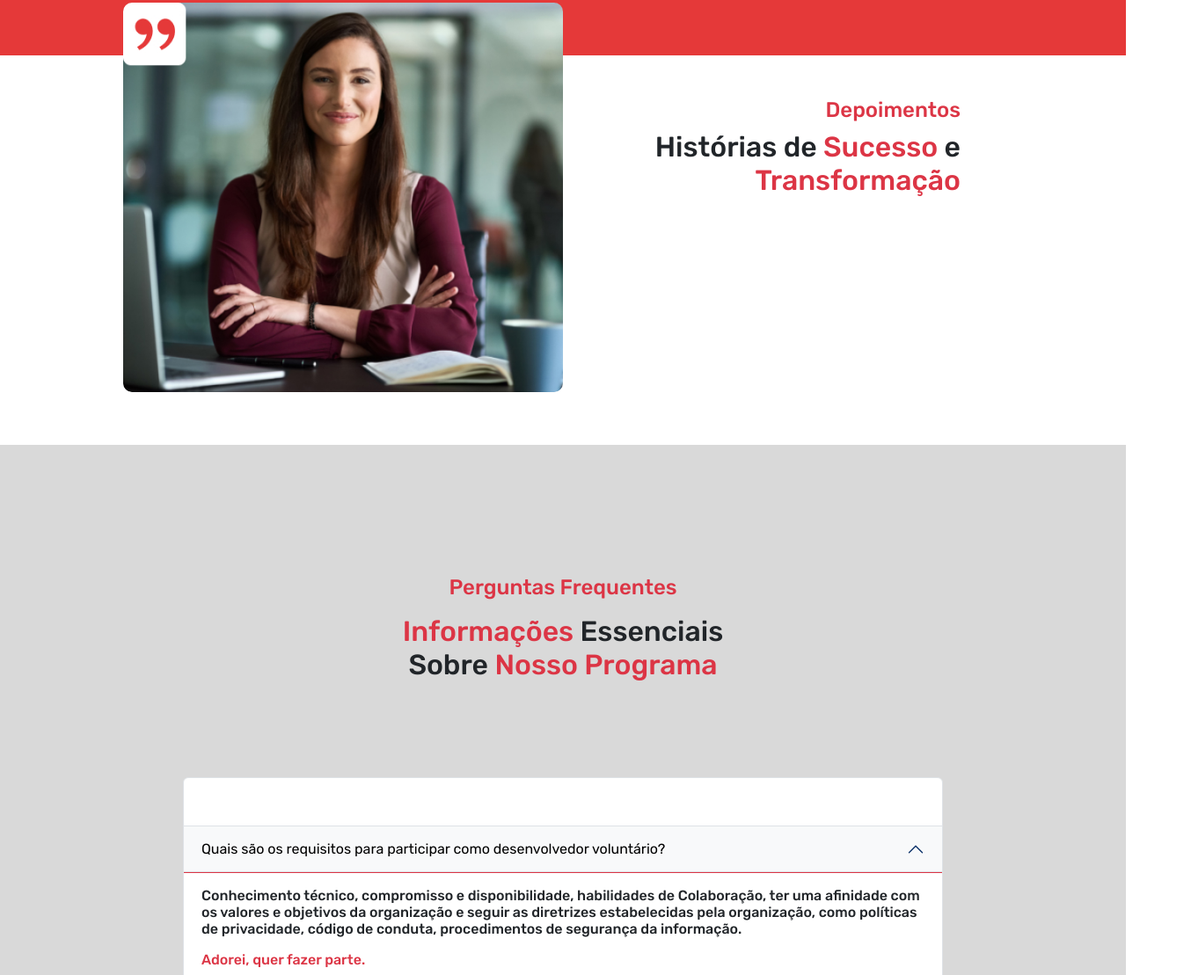
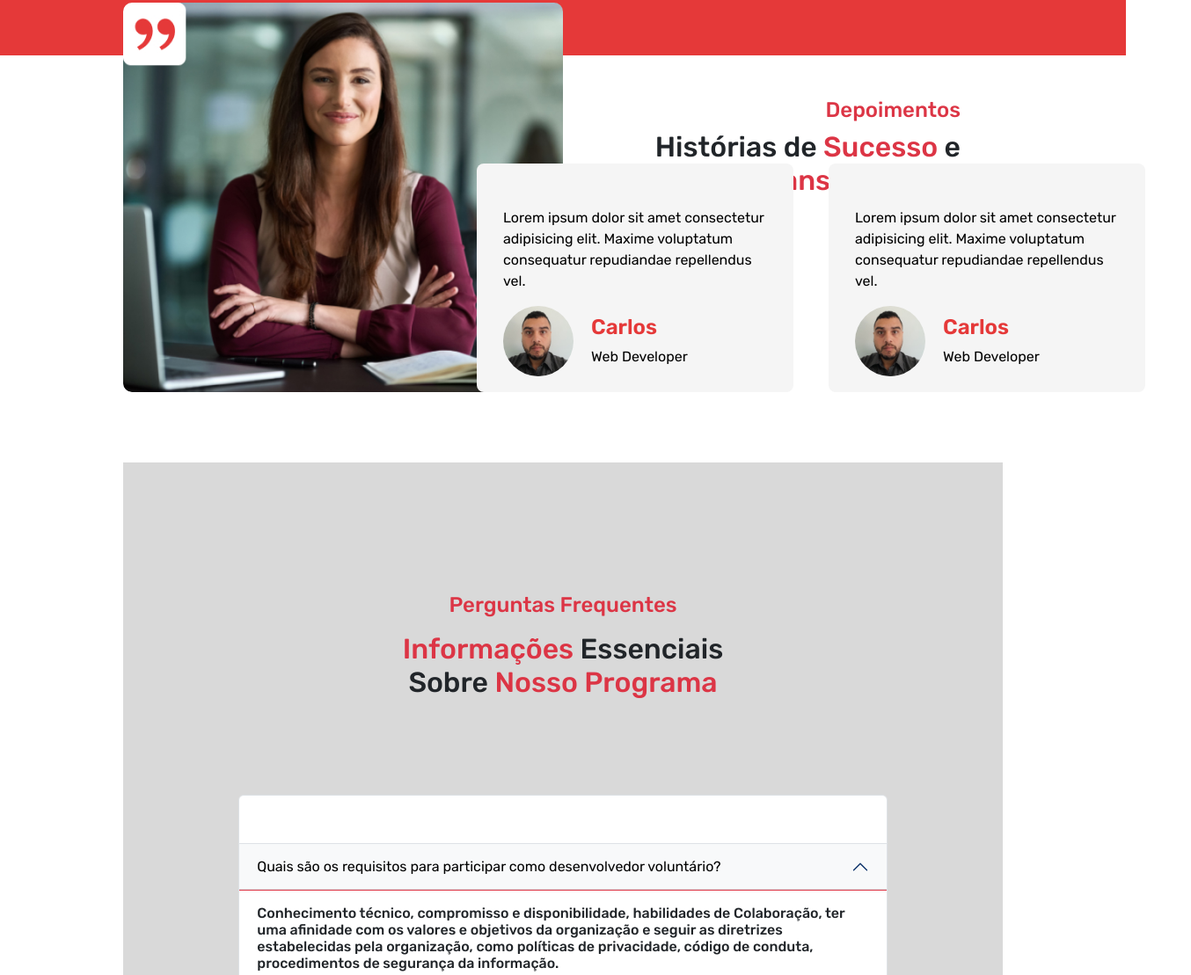
Before and after one commit to codigocerto/equipe04, a plain HTML site: page frontend/index.html in a window 1280 px wide. Shown: the part 2641-3750 px from the top of the page at 88% size, 1354 px wide, since content can reach past the window. Drawn offline with nearby package versions, Linux system fonts and the light colour scheme.

Commit message:
:feat: Adiconando swiper

```diff
--- a/frontend/index.html
+++ b/frontend/index.html
@@ -11,6 +11,13 @@
     <link href="https://fonts.googleapis.com/css2?family=Roboto&family=Rubik:wght@300..900&display=swap" rel="stylesheet">
     <link rel="stylesheet" href="./src/styles/styles.css">
     <link rel="stylesheet" href="https://cdn.jsdelivr.net/npm/bootstrap-icons@1.11.3/font/bootstrap-icons.min.css">
+
+
+    <link
+  rel="stylesheet"
+  href="https://cdn.jsdelivr.net/npm/swiper@11/swiper-bundle.min.css"
+/>
+
    </head>
   <body class="overflow-x-hidden">
     <section class="overlay" >
@@ -208,15 +215,54 @@
       <div class="container">
         <div class="row text-light d-flex">
           <div class="col-12 w-50 p-0 col-md-8">
-            <img src="./src/assets/images/home/depoimentos-imagem.jpg" class="img-fluid" alt="codigocerto" width="561" height="497" style="position: relative;top: -60px;border-radius: 10px;max-width:100%">
+            <img src="./src/assets/images/home/depoimentos-imagem.jpg" class="img-fluid" alt="codigocerto" width="561" height="497" style="position: relative;top: -60px;border-radius: 10px;">
            </div>
                 <div class="col-12 w-50 p-5 col-md-4 ">
                   <h2 class="fs-4 text-danger text- text-sm-end">Depoimentos</h2>
                   <h3 class="fs-2 text-dark text-end p-0 mt-2">Histórias de <span class="text-danger">Sucesso</span> e <span class="text-danger">Transformação</span> </h3>
                 </div>
+            <!-- Testimonials -->
+
+
+                       <div class="testimonials-content">
+                          <div class="swiper testimonials-slider js-testimonials-slider">
+                              <div class="swiper-wrapper">
+                                  <div class="swiper-slide testimonials-item">
+                                    <p>Lorem ipsum dolor sit amet consectetur adipisicing elit. Maxime voluptatum consequatur repudiandae repellendus vel. </p>
+                                         <div class="info"><img src="./src/assets/images/equipe/1.jpeg" alt="">
+                                            <div class="text-box">
+                                                <h3 class="name">Carlos</h3>
+                                                <span class="job">web developer</span>
                                             </div>
                                          </div>
-    </section>
+                                     </div>
+                               </div>
+                               <div class="swiper-slide testimonials-item">
+                                <p>Lorem ipsum dolor sit amet consectetur adipisicing elit. Maxime voluptatum consequatur repudiandae repellendus vel. </p>
+                                     <div class="info"><img src="./src/assets/images/equipe/1.jpeg" alt="">
+                                        <div class="text-box">
+                                            <h3 class="name">Carlos</h3>
+                                            <span class="job">web developer</span>
+                                        </div>
+                                     </div>
+                                 </div>
+                           </div>
+                           <div class="swiper-slide testimonials-item">
+                            <p>Lorem ipsum dolor sit amet consectetur adipisicing elit. Maxime voluptatum consequatur repudiandae repellendus vel. </p>
+                                 <div class="info"><img src="./src/assets/images/equipe/1.jpeg" alt="">
+                                    <div class="text-box">
+                                        <h3 class="name">Carlos</h3>
+                                        <span class="job">web developer</span>
+                                    </div>
+                                 </div>
+                             </div>
+                       </div>
+
+                                <div class="swiper-pagination js-testimonials-pagination"></div>
+                          </div>
+                       </div>
+
+
 
     <!--INICIO DA SESSÃO PERGUNTAS-->
 
@@ -297,7 +343,6 @@
                 <div id="collapseOne" class="accordion-collapse collapse show" data-bs-parent="#accordionExample">
                 </div>
               </div>
-
             </div>
         </div>
       </div>
@@ -382,5 +427,7 @@
     </footer>
   <script src="../frontend/src/scripts/script.js"></script>
   <script src="https://cdn.jsdelivr.net/npm/bootstrap@5.3.3/dist/js/bootstrap.bundle.min.js" integrity="sha384-YvpcrYf0tY3lHB60NNkmXc5s9fDVZLESaAA55NDzOxhy9GkcIdslK1eN7N6jIeHz" crossorigin="anonymous"></script>
+
+  <script src="https://cdn.jsdelivr.net/npm/swiper@11/swiper-bundle.min.js"></script>
 </body>
 </html>
--- a/frontend/src/scripts/script.js
+++ b/frontend/src/scripts/script.js
@@ -46,3 +46,26 @@ const phoneMask = (value) => {
   value = value.replace(/(\d)(\d{4})$/,"$1-$2")
   return value
 }
+
+
+
+/* testimonials */
+
+const swiper = new Swiper('.js-testimonials-slider', {
+  grabCursor: true,
+  spaceBetween:30,
+  direction: 'horizontal',
+  loop:true,
+  pagination:{
+      el: '.js-testimonials-pagination',
+      clickable: true
+  },
+  autoplay: {
+      delay: 5000,
+    },
+  breakpoints:{
+      767:{
+          slidesPerView:2
+      }
+  }
+})
--- a/frontend/src/styles/styles.css
+++ b/frontend/src/styles/styles.css
@@ -388,6 +388,70 @@ header ul {
   width: 100%;
 }
 
+/* section Depoimentos  */
+
+/* Testimonials */
+
+.testimonials-content {
+  display: flex;
+  flex-direction: row;
+  flex-wrap: wrap;
+  justify-content: center;
+  width: auto;
+  top: -320px;
+  z-index: 2;
+  position: relative;
+  margin-left: 390px;
+  height: 20px;
+
+}
+
+.swiper-slide {
+  margin-right: 40px;
+  width: 360px !important;
+  height: 260px !important;
+}
+
+.testimonials-item {
+  box-shadow: inset;
+  background: #F5F5F5;
+
+  padding: 30px;
+  border-radius: 8px;
+}
+
+.testimonials-item .info {
+  display: flex;
+  align-items: center;
+}
+
+.testimonials-item img{
+  max-width: 80px;
+  border-radius: 50%;
+  margin-right: 20px;
+  vertical-align: middle;
+}
+.testimonials-item .name {
+  font-size: 24px;
+  text-transform: capitalize;
+  font-weight: 600;
+  color:var(--cor-primary-red);
+  line-height: 1.2;
+
+}
+.testimonials-item .job {
+  text-transform: capitalize;
+  color: #000000;
+
+}
+.testimonials-item p {
+  width: 300px;
+  margin-top: 20px;
+  color: var(--cor-primary-black);
+}
+
+
+
 /* Section Perguntas */
 
 .accordion-button::after {
@@ -431,8 +495,6 @@ background-size: contain;
 }
 
 /* media queries */
-
-/* section Depoimentos - Testimonials */
 
 
 /* Section Faça Parte da Nossa Equipe */
```
Lines whose indentation alone changed are shown as unchanged.
